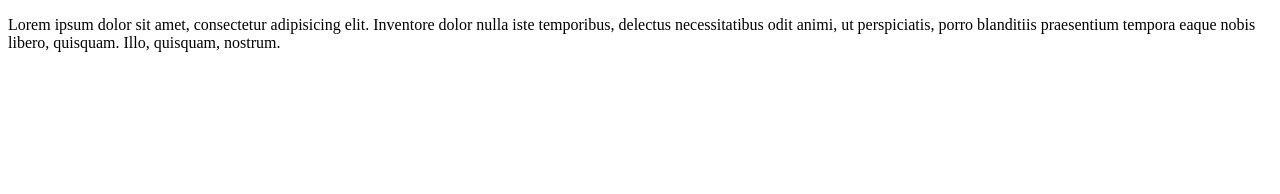
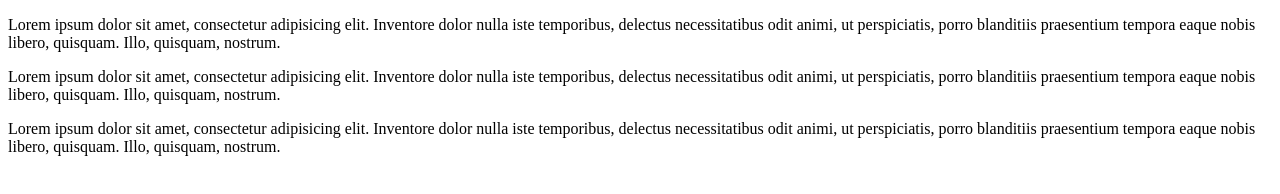
Before and after one commit to kkinnga1/git-jest-git, a plain HTML site: page index.html/index.html in a window 1280 px wide. Drawn offline with Linux system fonts and the light colour scheme.

Commit message:
trzeci paragraf

```diff
--- a/index.html/index.html
+++ b/index.html/index.html
@@ -7,5 +7,10 @@
 <body>
     <p>Lorem ipsum dolor sit amet, consectetur adipisicing elit. Inventore dolor nulla iste temporibus, delectus necessitatibus odit animi, ut perspiciatis, porro blanditiis praesentium tempora eaque nobis libero, quisquam. Illo, quisquam, nostrum.</p>
 
+    <p>Lorem ipsum dolor sit amet, consectetur adipisicing elit. Inventore dolor nulla iste temporibus, delectus necessitatibus odit animi, ut perspiciatis, porro blanditiis praesentium tempora eaque nobis libero, quisquam. Illo, quisquam, nostrum.</p>
+
+     <p>Lorem ipsum dolor sit amet, consectetur adipisicing elit. Inventore dolor nulla iste temporibus, delectus necessitatibus odit animi, ut perspiciatis, porro blanditiis praesentium tempora eaque nobis libero, quisquam. Illo, quisquam, nostrum.</p>
+
+
 </body>
 </html>
```
